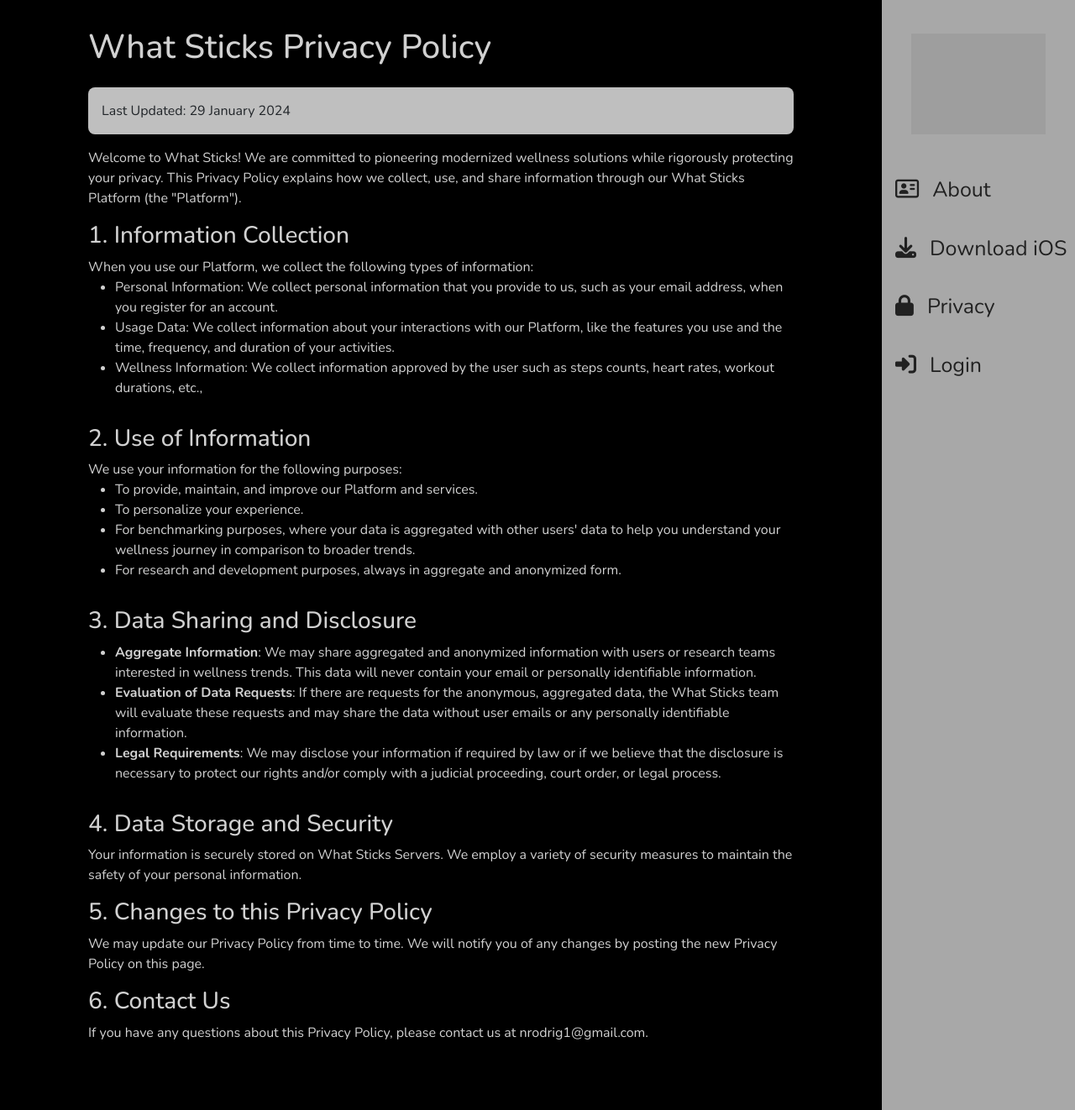
After one commit to costa-rica/WhatSticks11Web, a Flask app: template app_package/templates/main/privacy.html in a window 1280 px wide. The commit adds this page. Shown: the whole page at 84% size. Run offline with Flask 3, Linux system fonts and the light colour scheme; the template is opened without the code that fills it, so the values that code supplies are empty; parts of the project's set-up code (start-up, migrations or seed data) failed here and were passed over; some libraries are stand-ins or nearby versions; grey boxes are pictures that could not be loaded.

Commit message:
feat: privacy statement page added

```diff
--- a/app_package/bp_users/routes.py
+++ b/app_package/bp_users/routes.py
@@ -172,6 +172,9 @@
     return render_template('users/reset_request.html', page_name='Enter New Password')
 
 
+
+
+
 # ########################
 # # recaptcha
 # ########################
--- a/app_package/static/css/style.css
+++ b/app_package/static/css/style.css
@@ -1014,6 +1014,33 @@
   color: var(--color_text_dark);
 }
 
+.privacy_page {
+  display: flex;
+  flex-wrap: wrap;
+  padding-top: 2rem;
+  justify-content: center;
+  align-items: center;
+}
+.privacy_page .std_frame_light_gray {
+  background-color: var(--color-gray02);
+  border-radius: 0.5rem;
+  padding: 1rem;
+  width: 100%;
+}
+.privacy_page .col_1 {
+  display: flex;
+  flex-wrap: wrap;
+  gap: 1rem;
+  width: 80%;
+}
+.privacy_page .title_custom {
+  display: flex;
+  color: var(--color_text_white);
+}
+.privacy_page .paragraph_privacy {
+  color: var(--color_text_white);
+}
+
 @media screen and (min-width: 768px) {
   .home_page {
     height: 100vh;
@@ -1334,6 +1361,11 @@
   width: 2rem;
 }
 
+.execess_space {
+  width: 100%;
+  padding: 2rem;
+}
+
 @media screen and (min-width: 768px) {
   #small_screen_logo {
     display: none;
--- a/app_package/static/scss/_main.scss
+++ b/app_package/static/scss/_main.scss
@@ -1,11 +1,9 @@
 .home_page {
     display: flex;
-    // gap:1rem;
     flex-wrap: wrap;
     padding-top:2rem;
     justify-content: center;
     align-items: center;
-    // background-color: purple;
 
     .std_frame_light_gray{
         background-color: var(--color-gray02);
@@ -18,34 +16,12 @@
         flex-wrap: wrap;
         gap:1rem;
         width:80%;
-        // background-color: red;
     }
-    // .col_1_sub{
-    //     display:flex;
-    //     flex-wrap:wrap;
-    //     width: 80%;
-    //     // gap: 1rem;
-    // }
+
     .title_custom{
         display:flex;
         color:var(--color_text_white);
     }
-
-    // .paragraph_home{
-    //     padding: .5rem 0;
-    //     color:var(--color_text_dark);
-    // }
-    // .download_ios a{
-    //     color: var(--color_theme_blue);
-    //     text-decoration: none;
-    // }
-    // .std_frame_fixed_size{
-    //     min-height: 6rem;
-    // }
-    // .flex_center_vertically{
-    //     display:flex;
-    //     align-items:center;
-    // }
 }
 
 .download_ios_page {
@@ -202,7 +178,34 @@
     }
 }
 
+.privacy_page {
+    display: flex;
+    flex-wrap: wrap;
+    padding-top:2rem;
+    justify-content: center;
+    align-items: center;
 
+    .std_frame_light_gray{
+        background-color: var(--color-gray02);
+        border-radius: .5rem;
+        padding:1rem;
+        width:100%;
+      }
+    .col_1 {
+        display:flex;
+        flex-wrap: wrap;
+        gap:1rem;
+        width:80%;
+    }
+
+    .title_custom{
+        display:flex;
+        color:var(--color_text_white);
+    }
+    .paragraph_privacy{
+        color:var(--color_text_white);
+    }
+}
 
 
 
--- a/app_package/static/scss/style.scss
+++ b/app_package/static/scss/style.scss
@@ -111,6 +111,10 @@
       width:2rem;
   }
 }
+.execess_space{
+  width:100%;
+  padding: 2rem;
+}
 
 @media screen and (min-width: 768px) {
   #small_screen_logo{display:none}
--- a/app_package/templates/_layout.html
+++ b/app_package/templates/_layout.html
@@ -53,6 +53,7 @@
 
         <li><a href="{{ url_for('bp_main.about') }}"><i class="fa-regular fa-address-card"></i>About</a></li>
         <li><a href="{{ url_for('bp_main.download_ios') }}"><i class="fa-solid fa-download"></i>Download iOS</a></li>
+        <li><a href="{{ url_for('bp_main.privacy') }}"><i class="fa-solid fa-lock"></i>Privacy</a></li>
         {% if current_user.is_authenticated %}
         <li class="li_logged_in"><a href="{{ url_for('bp_users.logout') }}"><i class="fa-solid fa-right-to-bracket"></i>Logout</a></li>
         <li class="li_logged_in"><a href="{{ url_for('bp_admin.admin_page') }}"><i class="fa-solid fa-ghost"></i><span >Admin</span></a></li>
@@ -109,6 +110,7 @@
         <ul>
           <li><a href="{{ url_for('bp_main.about') }}"><i class="fa-regular fa-address-card"></i>About</a></li>
           <li><a href="{{ url_for('bp_main.download_ios') }}"><i class="fa-solid fa-download"></i>Download iOS</a></li>
+          <li><a href="{{ url_for('bp_main.privacy') }}"><i class="fa-solid fa-lock"></i>Privacy</a></li>
           {% if current_user.is_authenticated %}
           <li class="li_logged_in"><a href="{{ url_for('bp_users.logout') }}"><i class="fa-solid fa-right-to-bracket"></i>Logout</a></li>
           <li class="li_logged_in"><a href="{{ url_for('bp_admin.admin_page') }}"><i class="fa-solid fa-ghost"></i><span >Admin</span></a></li>
--- /dev/null
+++ b/app_package/templates/main/privacy.html
@@ -0,0 +1,94 @@
+{% extends "_layout.html" %}
+{% block main %}
+<!-- <div class="main_super"> -->
+
+<div class="privacy_page">
+
+    <div class="col_1">
+        <!-- <div class="col_1_sub"> -->
+        <div class="title_custom">
+            <h1>What Sticks Privacy Policy</h1>
+            <div id="small_screen_logo">
+                <img class="img_logo" src="{{ url_for('bp_main.website_images', filename='wsLogo180noName.png') }}" />
+            </div>
+        </div>
+
+        <div class="std_frame_light_gray std_frame_fixed_size flex_center_vertically">
+            <div class="">
+                Last Updated: 29 January 2024
+            </div>
+        </div><!-- std_frame_light_gray -->
+
+        <div class="paragraph_privacy">
+            Welcome to What Sticks! We are committed to pioneering modernized wellness solutions while rigorously
+            protecting your privacy. This Privacy Policy explains how we collect, use, and share information through our
+            What Sticks Platform (the "Platform").
+        </div><!-- paragraph_privacy -->
+
+        <div class="paragraph_privacy">
+            <h3>1. Information Collection</h3>
+            When you use our Platform, we collect the following types of information:
+            <ul>
+                <li>Personal Information: We collect personal information that you provide to us, such as your email
+                    address, when you register for an account.</li>
+                <li>Usage Data: We collect information about your interactions with our Platform, like the features you
+                    use and the time, frequency, and duration of your activities.</li>
+                <li>Wellness Information: We collect information approved by the user such as steps counts, heart rates, workout durations, etc.,</li>
+            </ul>
+        </div><!-- paragraph_privacy -->
+
+
+        <div class="paragraph_privacy">
+            <h3>2. Use of Information</h3>
+            We use your information for the following purposes:
+            <ul>
+                <li>To provide, maintain, and improve our Platform and services.</li>
+                <li>To personalize your experience.</li>
+                <li>For benchmarking purposes, where your data is aggregated with other users' data to help you
+                    understand your wellness journey in comparison to broader trends.</li>
+                <li>For research and development purposes, always in aggregate and anonymized form.</li>
+            </ul>
+        </div><!-- paragraph_privacy -->
+
+        <div class="paragraph_privacy">
+            <h3>3. Data Sharing and Disclosure</h3>
+            <ul>
+                <li><b>Aggregate Information</b>: We may share aggregated and anonymized information with users or
+                    research teams interested in wellness trends. This data will never contain your email or personally
+                    identifiable information.</li>
+                <li><b>Evaluation of Data Requests</b>: If there are requests for the anonymous, aggregated data, the
+                    What Sticks team will evaluate these requests and may share the data without user emails or any
+                    personally identifiable information.</li>
+                <li><b>Legal Requirements</b>: We may disclose your information if required by law or if we believe that
+                    the disclosure is necessary to protect our rights and/or comply with a judicial proceeding, court
+                    order, or legal process.</li>
+            </ul>
+        </div><!-- paragraph_privacy -->
+
+        <div class="paragraph_privacy">
+            <h3>4. Data Storage and Security</h3>
+            Your information is securely stored on What Sticks Servers. We employ a variety of security measures to
+            maintain the safety of your personal information.
+        </div><!-- paragraph_privacy -->
+
+        <div class="paragraph_privacy">
+            <h3>5. Changes to this Privacy Policy</h3>
+            We may update our Privacy Policy from time to time. We will notify you of any changes by posting the new Privacy Policy on this page.
+        </div><!-- paragraph_privacy -->
+
+        <div class="paragraph_privacy">
+            <h3>6. Contact Us</h3>
+            If you have any questions about this Privacy Policy, please contact us at nrodrig1@gmail.com.
+        </div><!-- paragraph_privacy -->
+
+
+
+        <div class="execess_space"></div>
+
+        <!-- </div>col_1_sub -->
+    </div><!-- col_1 -->
+
+
+</div><!-- home_page -->
+<!-- </div>main_super -->
+{% endblock %}
```
Also changed, not shown: app_package/bp_main/routes.py (+6 -1 lines), 1 other file.
